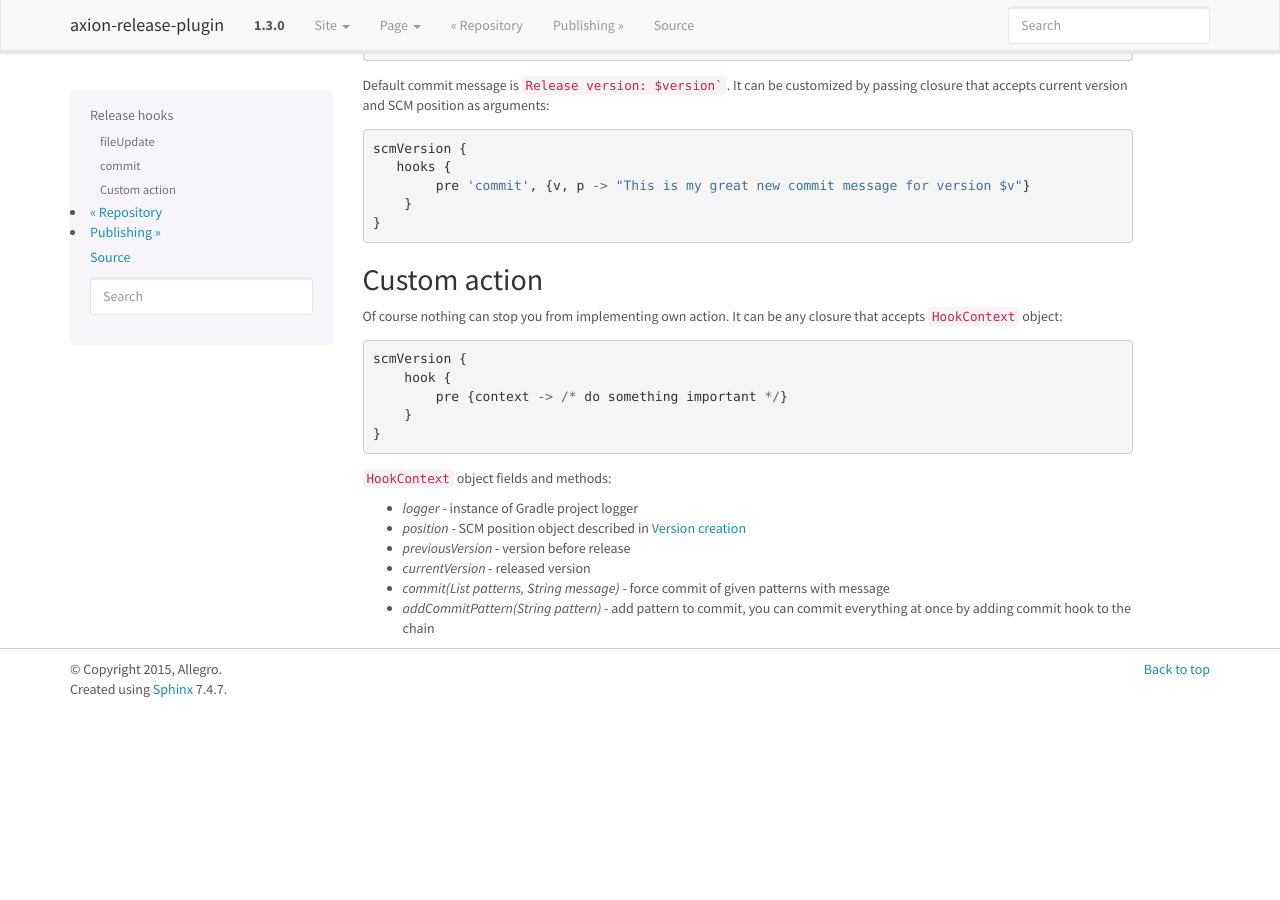
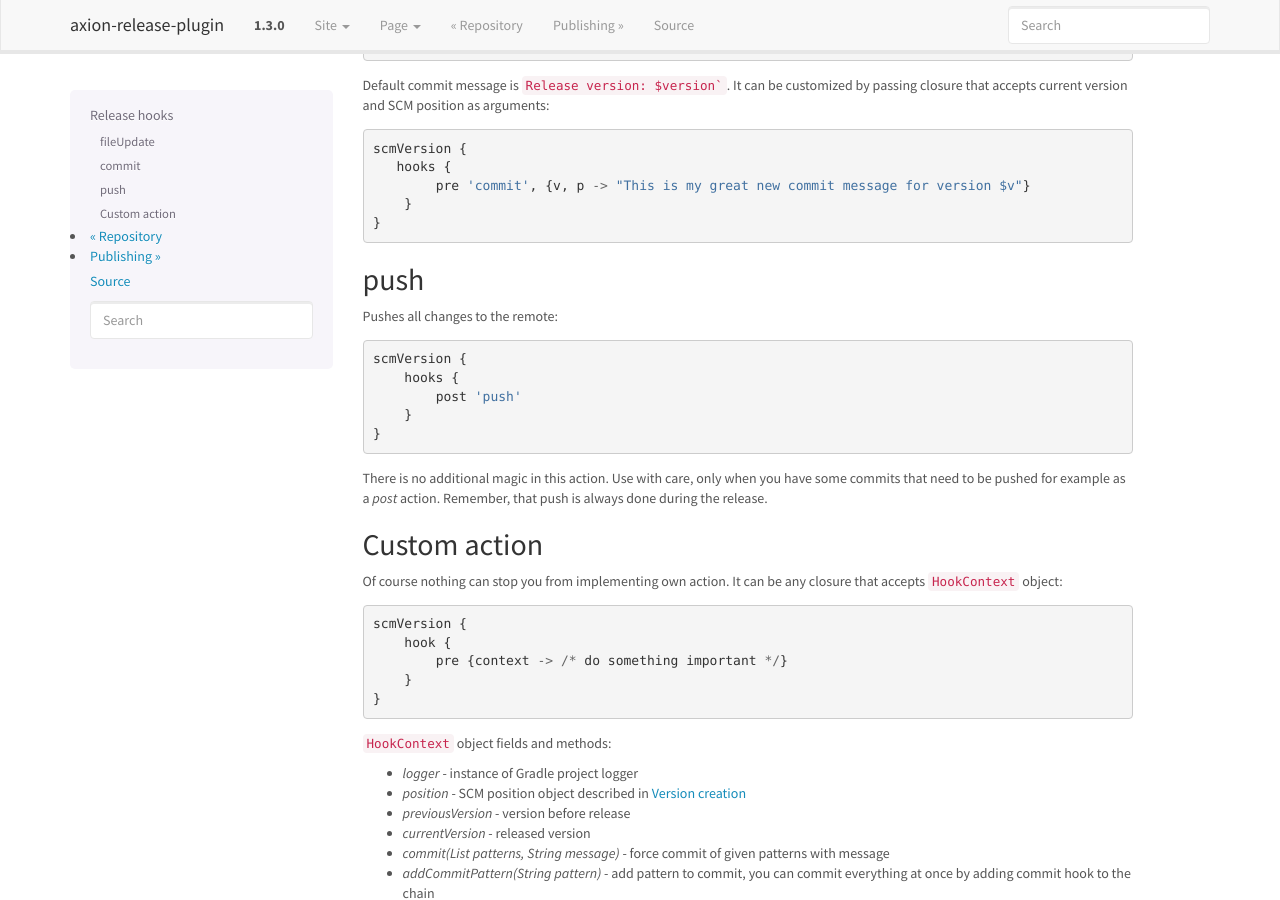
Before and after one commit to allegro/axion-release-plugin, a Sphinx documentation site: the page built from docs/configuration/hooks.rst, in a window 1280 px wide and 900 px high, scrolled down 973 px. Built offline with Sphinx 7.4.7, drawn with Linux system fonts in a browser that asks for light colours; before the commit the page ends 1682 px from its top, so only the background shows below that.

Commit message:
added push hook action doc

```diff
--- a/docs/configuration/hooks.rst
+++ b/docs/configuration/hooks.rst
@@ -60,6 +60,20 @@ current version and SCM position as arguments::
         }
     }
 
+push
+----
+
+Pushes all changes to the remote::
+
+    scmVersion {
+        hooks {
+            post 'push'
+        }
+    }
+
+There is no additional magic in this action. Use with care, only when you have some commits that need to be pushed for
+example as a `post` action. Remember, that push is always done during the release.
+
 Custom action
 -------------
 
```
